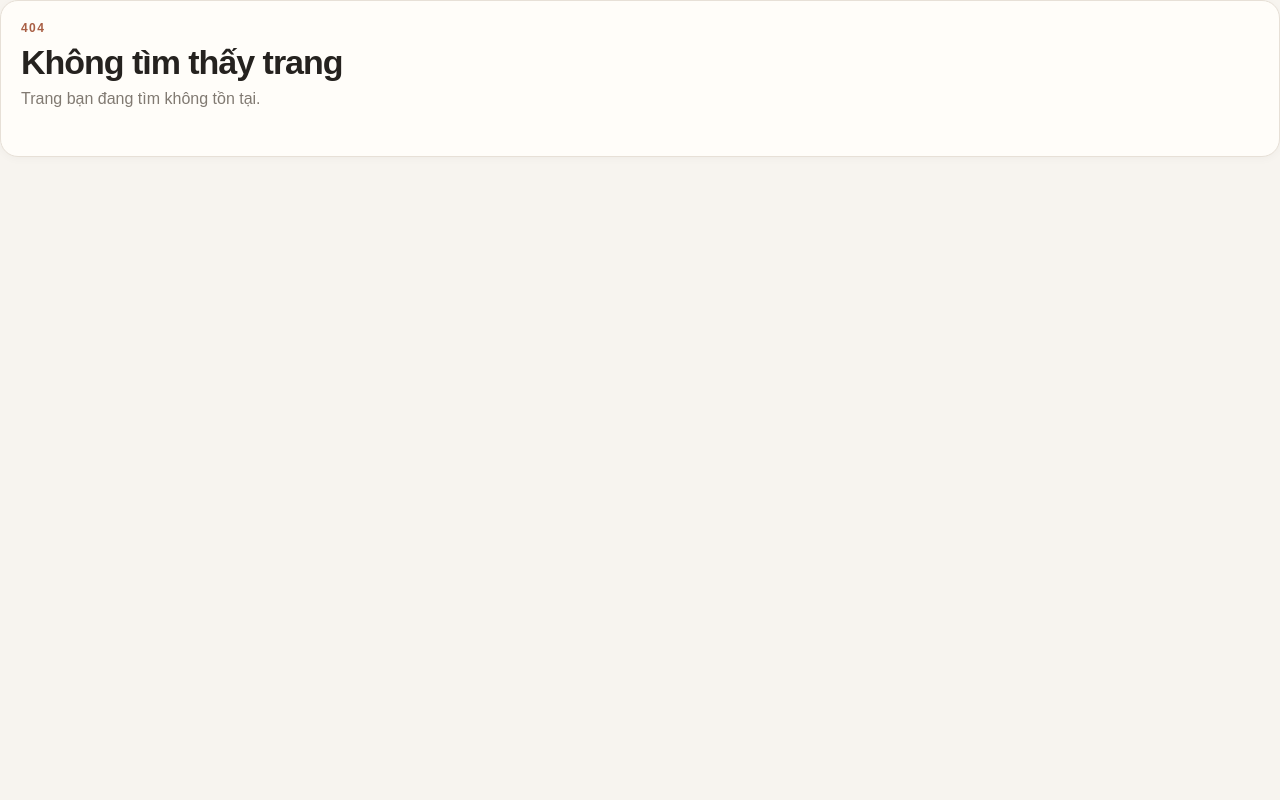
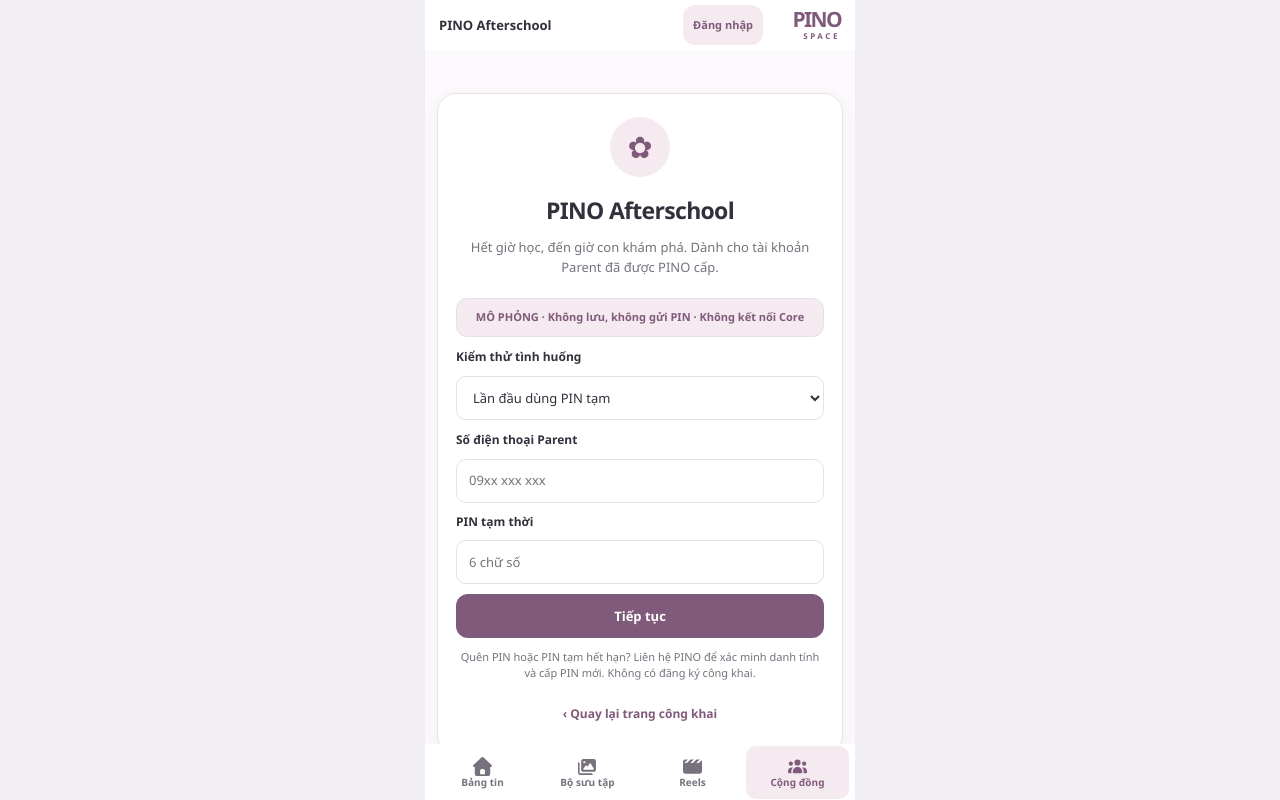
Before and after one commit to vmtct/pino-team-os, a Next.js app: page /piner/public/login/afterschool in a window 1280 px wide. Before the commit this address had no page. Built offline with nearby package versions, Linux system fonts and the light colour scheme.

Commit message:
feat(PAP-1884): [PNR-IDENTITY] Afterschool PIN first-login G0 prototype

```diff
--- a/app/piner/PublicFeedClient.tsx
+++ b/app/piner/PublicFeedClient.tsx
@@ -13,7 +13,7 @@ import css from "./launcher.module.css";
 import {PinoIcon} from "./PinoIcon";
 
 type Props={posts:PublicPost[];mode:"community"|"profile";selectedPostId?:string;space:PinerSpace};
-function guestLogin(){return "/piner/public/login?returnTo="+encodeURIComponent(window.location.pathname+window.location.search)}
+function guestLogin(space:PinerSpace){return (space==="house"?"/piner/public/login/afterschool":"/piner/public/login")+"?returnTo="+encodeURIComponent(window.location.pathname+window.location.search)}
 function GuestComments({post,expanded}:{post:PublicPost;expanded:boolean}){
  const replies=expanded?post.comments:post.comments.slice(0,1);
  return <div className={css.postComments} data-comment-thread={post.id} data-expanded={expanded?"true":"false"}>
@@ -103,7 +103,7 @@ export function PublicFeedClient({posts,mode,selectedPostId,space}:Props){
   }else if(el){el.scrollTop=0}
   setReady(true);
  },[selectedPostId,mode]);
- const login=()=>{window.location.assign(guestLogin())};
+ const login=()=>{window.location.assign(guestLogin(space))};
  const openReel=(post:PublicPost)=>{
    lastFocus.current=document.activeElement instanceof HTMLElement?document.activeElement:null;
    setReel(post);
--- a/app/piner/launcher.module.css
+++ b/app/piner/launcher.module.css
@@ -367,6 +367,21 @@
 .guestLoginCard>button:disabled{opacity:.48;cursor:not-allowed}
 .guestLoginCard small{font-size:11px;color:var(--muted);line-height:1.45;text-align:center}
 .guestLoginBack{min-height:44px;display:flex;align-items:center;justify-content:center;color:var(--tone)!important;font-weight:800;font-size:12px}
+/* PAP-1884 · Epic PAP-1832 / PNR-IDENTITY · Afterschool PIN G0 only; PINO DS tokens. */
+.pinDemoBadge{font-size:11px;font-weight:750;color:var(--tone);background:var(--tint);border:1px solid var(--line);padding:10px 12px;border-radius:11px;line-height:1.5;text-align:center}
+.pinDemoSelect{min-height:44px;border:1px solid var(--line);border-radius:10px;background:var(--surface);color:var(--ink);padding:9px 12px;font-size:13px;width:100%;outline-offset:2px}
+.pinDemoForm{display:flex;flex-direction:column;gap:10px;min-width:0}
+.pinDemoForm label{font-size:12px;font-weight:850;color:var(--ink)}
+.pinDemoPrimary{height:44px;min-height:44px;padding:8px 14px;border:0;border-radius:12px;background:var(--tone);color:#fff;font-size:13px;font-weight:850;cursor:pointer}
+.pinDemoPrimary:focus-visible,.pinDemoSecondary:focus-visible,.pinDemoSelect:focus-visible{outline:3px solid var(--tone);outline-offset:2px}
+.pinDemoSecondary{min-height:44px;padding:8px 14px;border:1px solid var(--line);border-radius:12px;background:var(--surface);color:var(--tone);font-size:12px;font-weight:850;cursor:pointer}
+.pinDemoNotice{padding:11px 12px;border:1px solid var(--line);border-radius:12px;background:var(--tint);color:var(--ink);font-size:12px;line-height:1.6}
+.pinDemoError{padding:11px 12px;border:1px solid #dba2a2;border-radius:10px;background:#fff1f0;color:#8e3333;font-size:12px;line-height:1.5}
+.pinDemoSuccess{padding:13px;border:1px solid var(--line);border-radius:12px;background:var(--tint);display:flex;flex-direction:column;gap:12px}
+.pinDemoSuccess strong{font-size:15px;color:var(--tone)}
+.pinDemoSuccess p{margin:0;text-align:left;font-size:12px;color:var(--ink)}
+@media(max-width:390px){.pinDemoBadge{padding:9px}.pinDemoSuccess{padding:10px}}
+
 .unifiedShell [data-public-mode] .postActions button{min-height:44px}
 .unifiedShell [data-public-mode] .publicShareGroup{display:inline-flex;align-items:center;gap:4px;flex:1 1 auto;min-width:0}
 .unifiedShell [data-public-mode] .publicShareGroup>button{font-size:18px!important}
--- a/app/piner/public/layout.tsx
+++ b/app/piner/public/layout.tsx
@@ -24,7 +24,7 @@ export default function PublicLayout({children}:{children:ReactNode}){
   <div className={css.unifiedShell} data-piner-shared="unified-shell" data-piner-space={space} data-public-guest="true">
    <header className={css.unifiedHeader} data-piner-shared="unified-header">
     <Link href={current} className={css.guestHeaderCommunity}>{space==="mytime"?"MyTime by PINO":"PINO Afterschool"}</Link>
-    <Link href={"/piner/public/login?returnTo="+encodeURIComponent(path)}
+    <Link href={(space==="house"?"/piner/public/login/afterschool":"/piner/public/login")+"?returnTo="+encodeURIComponent(path)}
       className={css.guestHeaderLogin}>Đăng nhập</Link>
     <Link href="/piner" aria-label="Logo PINO Space · Ứng dụng" className={css.unifiedLogo}>
      <strong>PINO</strong><small>SPACE</small>
@@ -33,7 +33,7 @@ export default function PublicLayout({children}:{children:ReactNode}){
    <main className={css.unifiedContent} data-piner-slot="content" data-public-scroll-main>{children}</main>
    <nav className={css.unifiedNav} data-piner-shared="bottom-nav" aria-label="Điều hướng Piner Space">
     <div className={css.unifiedNavInner}>{tabs.map(item=><Link key={item.id}
-      href={item.id==="community"?current:"/piner/public/login?returnTo="+encodeURIComponent(pathFor(space,item.id))}
+      href={item.id==="community"?current:(space==="house"?"/piner/public/login/afterschool":"/piner/public/login")+"?returnTo="+encodeURIComponent(pathFor(space,item.id))}
       data-tab={item.id} aria-current={item.id==="community"?"page":undefined}
       className={item.id==="community"?css.unifiedNavActive:css.unifiedNavItem}>
       <span aria-hidden="true" className={css.guestNavGlyph}><PinoIcon name={item.glyph}/></span><small>{item.label}</small>
--- /dev/null
+++ b/app/piner/public/login/afterschool/AfterschoolPinDemo.tsx
@@ -0,0 +1,87 @@
+"use client";
+// PAP-1884 / Epic PAP-1832 PNR-IDENTITY — prototype-only phone/PIN first-login.
+ // Never sends credentials, creates sessions or reads/writes Core.
+import {useState,type FormEvent} from "react";
+import Link from "next/link";
+import css from "../../../launcher.module.css";
+type Scenario="first"|"existing"|"expired"|"locked";
+type Stage="login"|"change"|"complete";
+export default function AfterschoolPinDemo({returnTo}:{returnTo:string}){
+ const [scenario,setScenario]=useState<Scenario>("first");
+ const [stage,setStage]=useState<Stage>("login");
+ const [phone,setPhone]=useState("");
+ const [pin,setPin]=useState("");
+ const [nextPin,setNextPin]=useState("");
+ const [confirm,setConfirm]=useState("");
+ const [message,setMessage]=useState("");
+ const reset=(value:Scenario)=>{
+  setScenario(value);setStage("login");setPhone("");setPin("");setNextPin("");setConfirm("");setMessage("");
+ };
+ const request=(event:FormEvent<HTMLFormElement>)=>{
+  event.preventDefault();setMessage("");
+  if(!/^0[35789]\d{8}$/.test(phone.replace(/\s/g,""))){setMessage("Vui lòng nhập số điện thoại hợp lệ.");return;}
+  if(!/^\d{6}$/.test(pin)){setMessage("PIN gồm đúng 6 chữ số.");return;}
+  if(scenario==="expired"){setMessage("PIN tạm đã hết hạn (demo). Vui lòng liên hệ PINO để được cấp lại.");setPin("");return;}
+  if(scenario==="locked"){setMessage("Tài khoản đang tạm khóa 15 phút do nhập sai nhiều lần (demo).");setPin("");return;}
+  setPin("");
+  if(scenario==="first"){setStage("change");return;}
+  setStage("complete");
+ };
+ const change=(event:FormEvent<HTMLFormElement>)=>{
+  event.preventDefault();setMessage("");
+  if(!/^\d{6}$/.test(nextPin)){setMessage("PIN mới phải gồm đúng 6 chữ số.");return;}
+  if(nextPin!==confirm){setMessage("Hai lần nhập PIN mới chưa khớp.");return;}
+  setNextPin("");setConfirm("");setStage("complete");
+ };
+ const isFirst=stage==="change";
+ return <section className={css.guestLoginCard} data-pin-prototype="PAP-1884" data-pin-stage={stage}>
+  <div className={css.guestLoginIcon} aria-hidden="true">✿</div>
+  <h1>{isFirst?"Tạo PIN mới":stage==="complete"?"Sẵn sàng khám phá":"PINO Afterschool"}</h1>
+  <p>{isFirst?"Lần đầu đăng nhập, con và gia đình cần đổi PIN tạm trước khi mở hành trình riêng.":
+   stage==="complete"?"Đã hoàn thành luồng minh họa. Phiên đăng nhập thật chưa được tạo.":
+   "Hết giờ học, đến giờ con khám phá. Dành cho tài khoản Parent đã được PINO cấp."}</p>
+  <div className={css.pinDemoBadge}>MÔ PHỎNG · Không lưu, không gửi PIN · Không kết nối Core</div>
+  {stage==="login"&&<>
+   <label htmlFor="pin-scenario">Kiểm thử tình huống</label>
+   <select id="pin-scenario" className={css.pinDemoSelect} value={scenario}
+    onChange={e=>reset(e.target.value as Scenario)}>
+    <option value="first">Lần đầu dùng PIN tạm</option>
+    <option value="existing">Đã có PIN riêng</option>
+    <option value="expired">PIN tạm hết hạn</option>
+    <option value="locked">Tài khoản tạm khóa</option>
+   </select>
+   <form className={css.pinDemoForm} onSubmit={request}>
+    <label htmlFor="pin-phone">Số điện thoại Parent</label>
+    <input id="pin-phone" name="phone" type="tel" inputMode="tel" autoComplete="off"
+     placeholder="09xx xxx xxx" value={phone} onChange={e=>setPhone(e.target.value)}
+     maxLength={15} required/>
+    <label htmlFor="pin-current">PIN {scenario==="first"?"tạm thời":"của bạn"}</label>
+    <input id="pin-current" name="pin" type="password" inputMode="numeric" autoComplete="off"
+     placeholder="6 chữ số" value={pin} onChange={e=>setPin(e.target.value.replace(/\D/g,"").slice(0,6))}
+     pattern="[0-9]{6}" maxLength={6} required/>
+    <button type="submit" className={css.pinDemoPrimary}>Tiếp tục</button>
+   </form>
+  </>}
+  {isFirst&&<form className={css.pinDemoForm} onSubmit={change}>
+   <div className={css.pinDemoNotice} role="status">PIN tạm chỉ dùng để xác minh lần đầu. Bạn phải đổi PIN mới trước khi truy cập thông tin học viên.</div>
+   <label htmlFor="pin-new">PIN mới (6 chữ số)</label>
+   <input id="pin-new" name="new-pin" type="password" inputMode="numeric" autoComplete="new-password"
+    placeholder="6 chữ số" value={nextPin} onChange={e=>setNextPin(e.target.value.replace(/\D/g,"").slice(0,6))}
+    pattern="[0-9]{6}" maxLength={6} required/>
+   <label htmlFor="pin-confirm">Nhập lại PIN mới</label>
+   <input id="pin-confirm" name="confirm-pin" type="password" inputMode="numeric" autoComplete="new-password"
+    placeholder="Nhập lại PIN mới" value={confirm} onChange={e=>setConfirm(e.target.value.replace(/\D/g,"").slice(0,6))}
+    pattern="[0-9]{6}" maxLength={6} required/>
+   <button type="submit" className={css.pinDemoPrimary}>Lưu PIN mới (demo)</button>
+   <button type="button" className={css.pinDemoSecondary} onClick={()=>reset(scenario)}>Trở lại</button>
+  </form>}
+  {stage==="complete"&&<div className={css.pinDemoSuccess} role="status">
+    <strong>Hoàn tất luồng đăng nhập mẫu</strong>
+    <p>Ở bản thật, chỉ sau khi Core xác thực và đổi PIN thành công, Parent mới truy cập được hồ sơ các bé theo quyền Guardian/Center.</p>
+    <button type="button" className={css.pinDemoSecondary} onClick={()=>reset("first")}>Thử lại lần đầu</button>
+   </div>}
+  {message&&<div role="alert" className={css.pinDemoError}>{message}</div>}
+  <small>Quên PIN hoặc PIN tạm hết hạn? Liên hệ PINO để xác minh danh tính và cấp PIN mới. Không có đăng ký công khai.</small>
+  <Link href={returnTo} className={css.guestLoginBack}>‹ Quay lại trang công khai</Link>
+ </section>;
+}
--- /dev/null
+++ b/app/piner/public/login/afterschool/page.tsx
@@ -0,0 +1,10 @@
+// PAP-1884 / Epic PAP-1832 PNR-IDENTITY — Afterschool PIN G0 prototype.
+import type {Metadata} from "next";
+import AfterschoolPinDemo from "./AfterschoolPinDemo";
+export const metadata:Metadata={title:"Đăng nhập PIN · PINO Afterschool",robots:{index:false,follow:false}};
+type Props={searchParams:Promise<{returnTo?:string}>};
+export default async function AfterschoolLogin({searchParams}:Props){
+ const raw=(await searchParams).returnTo||"/piner/public";
+ const returnTo=raw.startsWith("/piner")&&!raw.startsWith("//")&&!raw.includes("://")?raw:"/piner/public";
+ return <AfterschoolPinDemo returnTo={returnTo}/>;
+}
```
